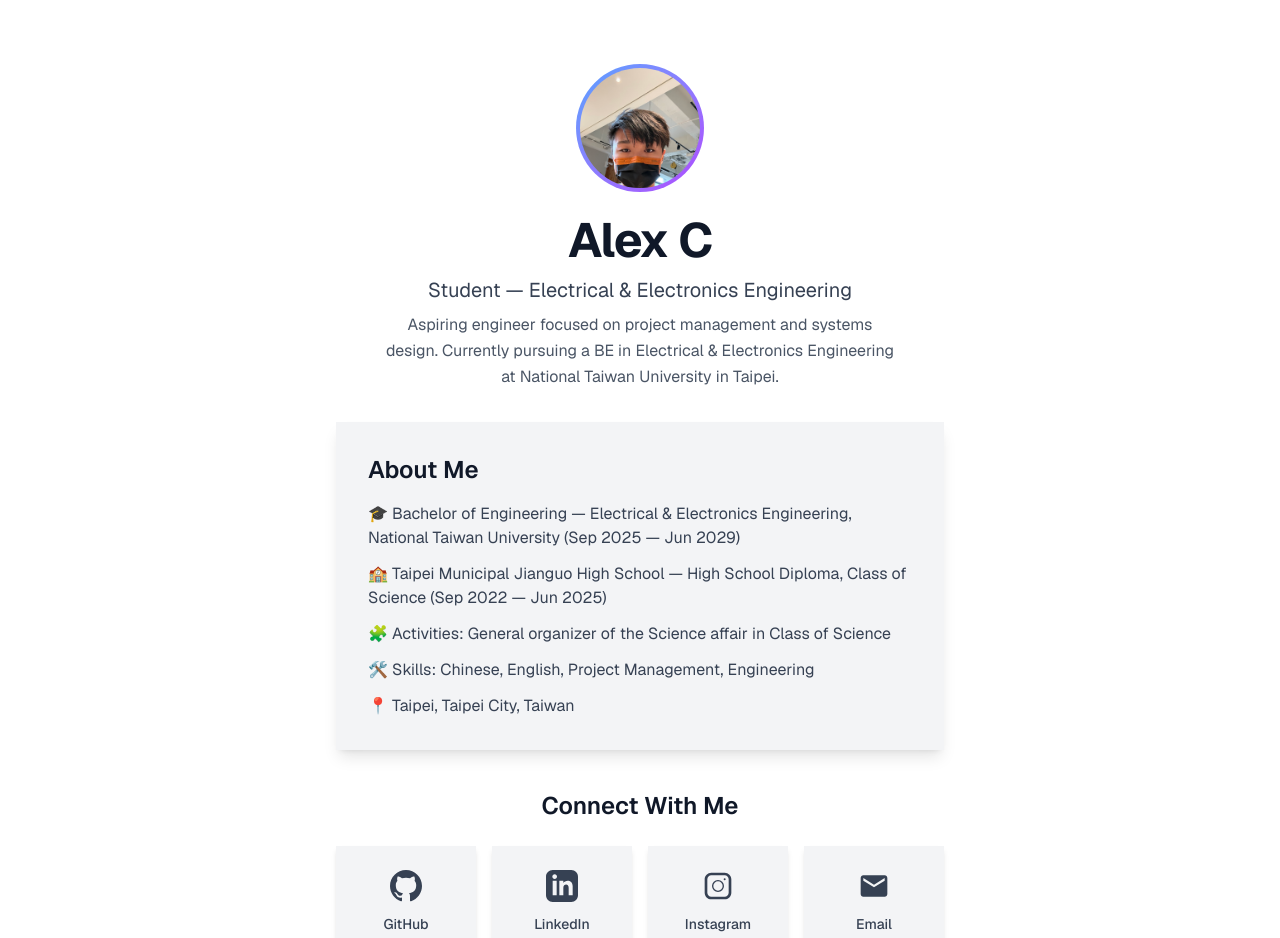
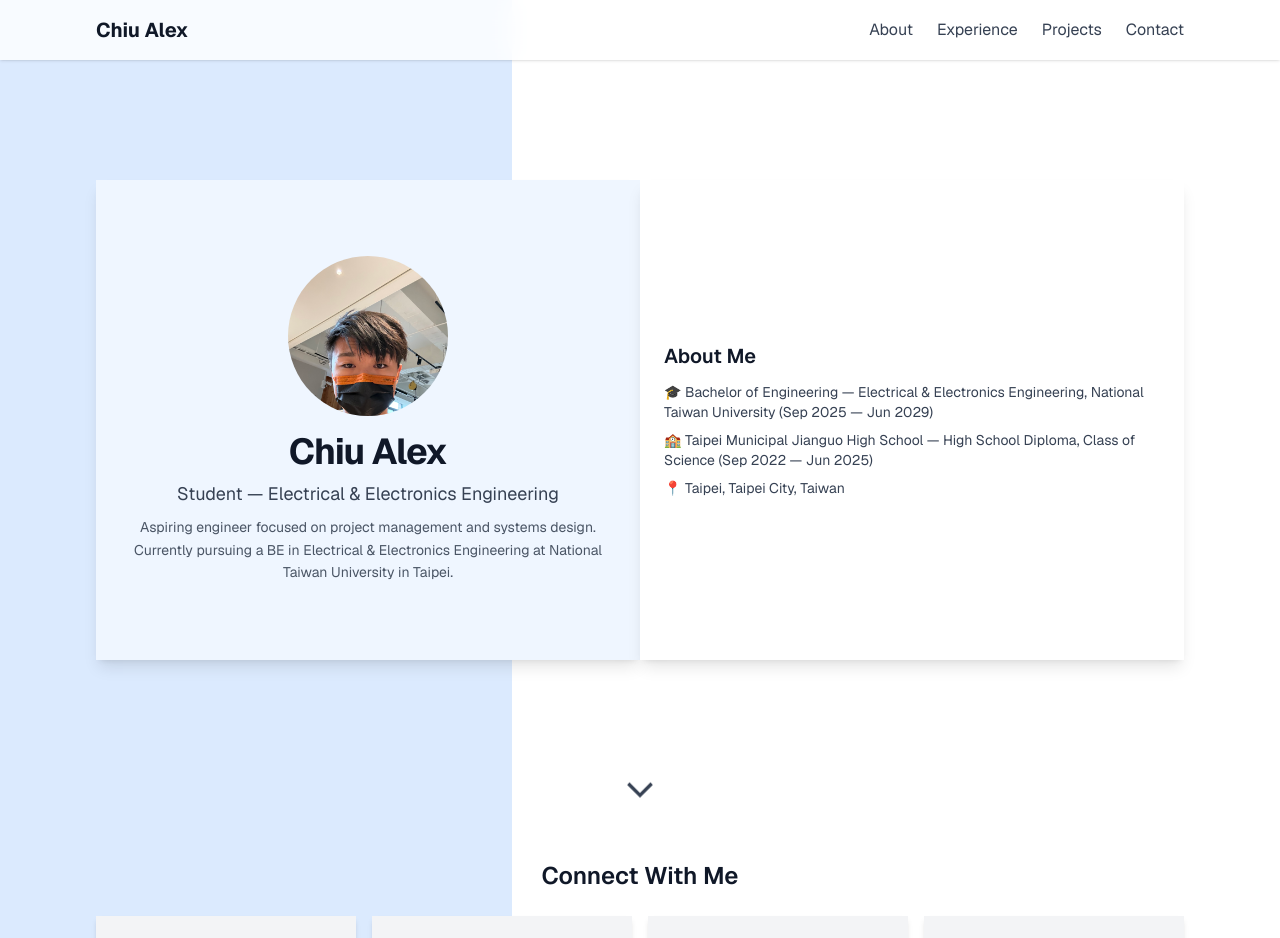
Before and after one commit to Alexchiuu/portfolio, a Next.js app: page / in a window 1280 px wide. Shown: the top 938 px of the page. Built offline with nearby package versions, Linux system fonts and the light colour scheme.

Commit message:
Update portfolio: improved layout, adjusted spacing, and updated name to Chiu Alex

```diff
--- a/app/page.tsx
+++ b/app/page.tsx
@@ -36,6 +36,32 @@ function DualRingEffect() {
   );
 }
 
+function ScrollDownArrow() {
+  return (
+    <div
+      className="flex justify-center items-center overflow-hidden cursor-pointer animate-bounce transition-all duration-500 ease-in-out"
+      style={{
+        height: '13vh',
+        paddingLeft: '20px',
+        paddingRight: '20px'
+      }}
+      onClick={() => window.scrollBy({ top: window.innerHeight, behavior: 'smooth' })}
+    >
+      <svg
+        width="40"
+        height="40"
+        viewBox="0 0 24 24"
+        fill="none"
+        stroke="currentColor"
+        strokeWidth="2"
+        className="text-gray-700"
+      >
+        <path d="M19 12l-7 7-7-7"/>
+      </svg>
+    </div>
+  );
+}
+
 export default function Home() {
   const [triangles, setTriangles] = useState<Triangle[]>([]);
   const [isHovering, setIsHovering] = useState(false);
@@ -43,6 +69,7 @@ export default function Home() {
   const [isMouseMoving, setIsMouseMoving] = useState(false);
   const [mouseVelocity, setMouseVelocity] = useState({ vx: 0, vy: 0 });
   const [shouldDarken, setShouldDarken] = useState(false);
+  const [showScrollArrow, setShowScrollArrow] = useState(true);
   const triangleIdCounter = useRef(0);
   const darkenTimeoutRef = useRef<NodeJS.Timeout | null>(null);
 
@@ -243,6 +270,20 @@ export default function Home() {
     };
   }, [isMouseMoving]);
 
+  // Hide scroll arrow when user scrolls
+  useEffect(() => {
+    const handleScroll = () => {
+      if (window.scrollY > 50) {
+        setShowScrollArrow(false);
+      } else {
+        setShowScrollArrow(true);
+      }
+    };
+
+    window.addEventListener('scroll', handleScroll);
+    return () => window.removeEventListener('scroll', handleScroll);
+  }, []);
+
   const handleMouseEnter = () => {
     setIsHovering(true);
   };
@@ -276,12 +317,30 @@ export default function Home() {
 
   return (
     <div
-      className="min-h-screen bg-white font-sans relative overflow-hidden"
-      style={{ perspective: '1000px' }}
+      className="min-h-screen font-sans relative overflow-hidden"
+      style={{
+        perspective: '1000px',
+        background: 'linear-gradient(to right, #dbeafe 0%, #dbeafe 40%, #ffffff 40%, #ffffff 100%)'
+      }}
       onMouseMove={handleMouseMove}
       onMouseEnter={handleMouseEnter}
       onMouseLeave={handleMouseLeave}
     >
+      {/* Navigation Header */}
+      <nav className="sticky top-0 z-50 bg-white/80 backdrop-blur-md shadow-sm">
+        <div className="max-w-6xl mx-auto px-8 py-4">
+          <div className="flex items-center justify-between">
+            <h2 className="text-xl font-bold text-gray-900">Chiu Alex</h2>
+            <div className="flex gap-6">
+              <a href="#about" className="text-gray-700 hover:text-gray-900 transition-colors">About</a>
+              <a href="#experience" className="text-gray-700 hover:text-gray-900 transition-colors">Experience</a>
+              <a href="#projects" className="text-gray-700 hover:text-gray-900 transition-colors">Projects</a>
+              <a href="#contact" className="text-gray-700 hover:text-gray-900 transition-colors">Contact</a>
+            </div>
+          </div>
+        </div>
+      </nav>
+
       {/* Animated Triangles */}
       {triangles.map((triangle) => (
         <div
@@ -313,52 +372,68 @@ export default function Home() {
         </div>
       ))}
 
-      <main className="flex w-full max-w-2xl flex-col items-center mx-auto px-8 py-16 relative z-10">
+      <main className="flex w-full max-w-6xl flex-col items-center mx-auto px-8 py-16 relative z-10">
+        {/* Transparent Spacer */}
+        <div className="w-full" style={{ height: '7vh' }}></div>
+
+        {/* Profile and About Section - Side by Side */}
+        <div className="mb-10 w-full grid grid-cols-1 lg:grid-cols-2 gap-0" style={{ minHeight: '60vh' }}>
           {/* Profile Section */}
-        <div className="mb-8 text-center">
-          <div className="mb-6 inline-block">
-            <div className="relative h-32 w-32 overflow-hidden rounded-full bg-gradient-to-br from-blue-400 to-purple-500 p-1">
-              <div className="relative h-full w-full overflow-hidden rounded-full bg-white dark:bg-gray-800">
+          <div className="bg-blue-50 p-6 shadow-lg text-center flex flex-col justify-center">
+            <div className="mb-4 inline-block">
+              <div className="relative h-40 w-40 overflow-hidden rounded-full mx-auto">
                 <Image
                   src="/image.jpg"
-                  alt="Alex C Profile Picture"
-                  width={128}
-                  height={128}
+                  alt="Chiu Alex Profile Picture"
+                  width={160}
+                  height={160}
                   className="object-cover"
                 />
               </div>
             </div>
-          </div>
 
-          <h1 className="mb-3 text-4xl font-bold tracking-tight text-gray-900 sm:text-5xl">
-            Alex C
+            <h1 className="mb-2 text-3xl font-bold tracking-tight text-gray-900 sm:text-4xl">
+              Chiu Alex
             </h1>
 
-          <p className="mb-2 text-xl text-gray-700">
+            <p className="mb-2 text-lg text-gray-700">
               Student — Electrical & Electronics Engineering
             </p>
 
-          <p className="mx-auto max-w-lg text-base leading-relaxed text-gray-600">
+            <p className="mx-auto max-w-lg text-sm leading-relaxed text-gray-600">
               Aspiring engineer focused on project management and systems design. Currently pursuing a BE in Electrical & Electronics Engineering at National Taiwan University in Taipei.
             </p>
           </div>
 
           {/* About Section */}
-        <div className="mb-10 w-full bg-gray-100 p-8 shadow-lg">
-          <h2 className="mb-4 text-2xl font-semibold text-gray-900">
+          <div id="about" className="bg-white p-6 shadow-lg flex flex-col justify-center">
+            <h2 className="mb-3 text-xl font-semibold text-gray-900">
               About Me
             </h2>
-          <div className="space-y-3 text-gray-700">
+            <div className="space-y-2 text-sm text-gray-700">
               <p>🎓 Bachelor of Engineering — Electrical & Electronics Engineering, National Taiwan University (Sep 2025 — Jun 2029)</p>
               <p>🏫 Taipei Municipal Jianguo High School — High School Diploma, Class of Science (Sep 2022 — Jun 2025)</p>
-            <p>🧩 Activities: General organizer of the Science affair in Class of Science</p>
-            <p>🛠️ Skills: Chinese, English, Project Management, Engineering</p>
               <p>📍 Taipei, Taipei City, Taiwan</p>
             </div>
           </div>
+        </div>
+
+        {/* Transparent Spacer Bottom */}
+        <div className="w-full" style={{ height: '7vh' }}></div>
+
+        {/* Scroll Down Arrow */}
+        <div
+          className="transition-all duration-500 ease-in-out overflow-hidden"
+          style={{
+            height: showScrollArrow ? '13vh' : '0',
+            opacity: showScrollArrow ? 1 : 0
+          }}
+        >
+          <ScrollDownArrow />
+        </div>
 
         {/* Social Links */}
-        <div className="w-full mb-10">
+        <div id="contact" className="w-full mb-10">
           <h2 className="mb-6 text-center text-2xl font-semibold text-gray-900">
             Connect With Me
           </h2>
@@ -388,7 +463,7 @@ export default function Home() {
         </div>
 
         {/* Experience Section */}
-        <div className="mb-10 w-full bg-gray-100 p-8 shadow-lg">
+        <div id="experience" className="mb-10 w-full bg-gray-100 p-8 shadow-lg">
           <h2 className="mb-6 text-2xl font-semibold text-gray-900">
             Experience
           </h2>
@@ -411,7 +486,7 @@ export default function Home() {
         </div>
 
         {/* Projects Section */}
-        <div className="mb-10 w-full bg-gray-100 p-8 shadow-lg">
+        <div id="projects" className="mb-10 w-full bg-gray-100 p-8 shadow-lg">
           <h2 className="mb-6 text-2xl font-semibold text-gray-900">
             Projects
           </h2>
@@ -498,7 +573,7 @@ export default function Home() {
 
         {/* Footer */}
         <footer className="mt-16 text-center text-sm text-gray-600">
-          <p>© 2025 Alex C. Built with Next.js & Tailwind CSS</p>
+          <p>© 2025 Chiu Alex. Built with Next.js & Tailwind CSS</p>
         </footer>
       </main>
     </div>
```
Lines whose indentation alone changed are shown as unchanged.
